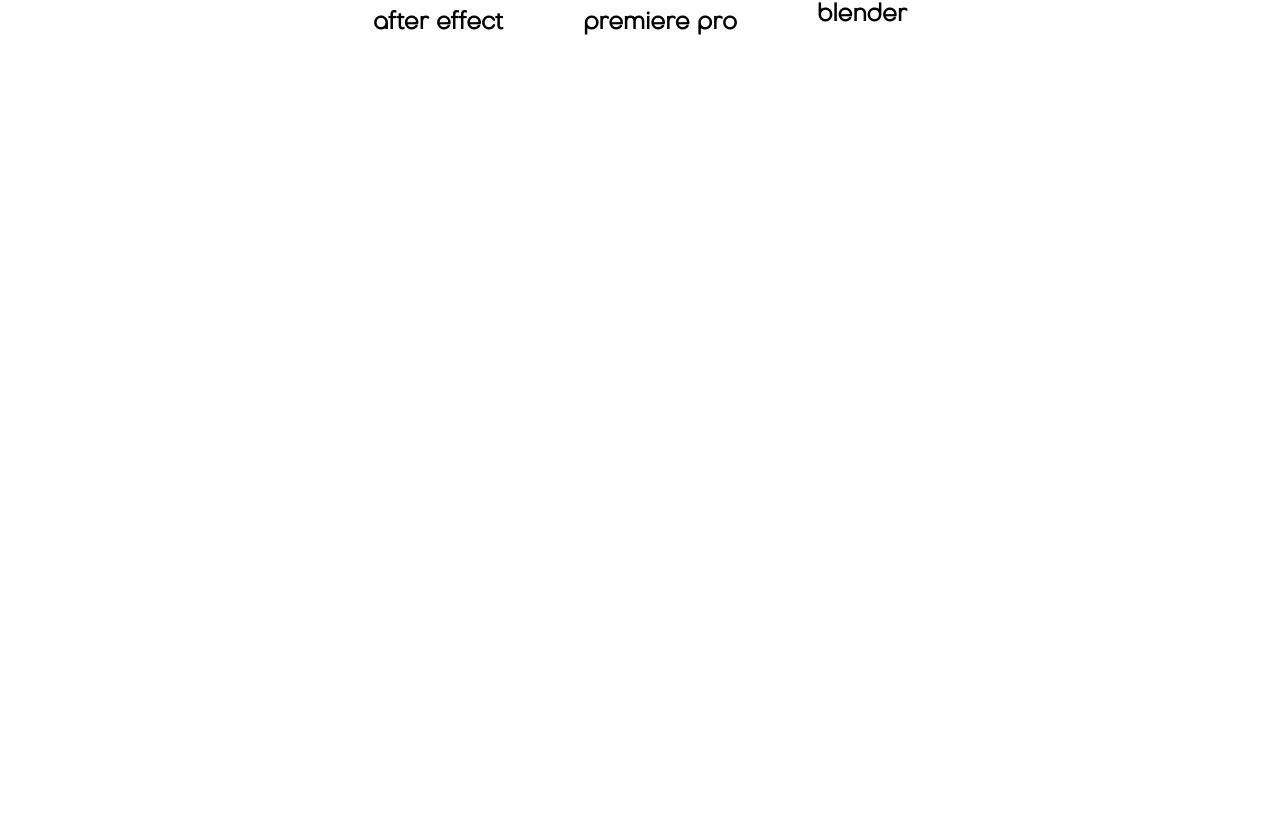
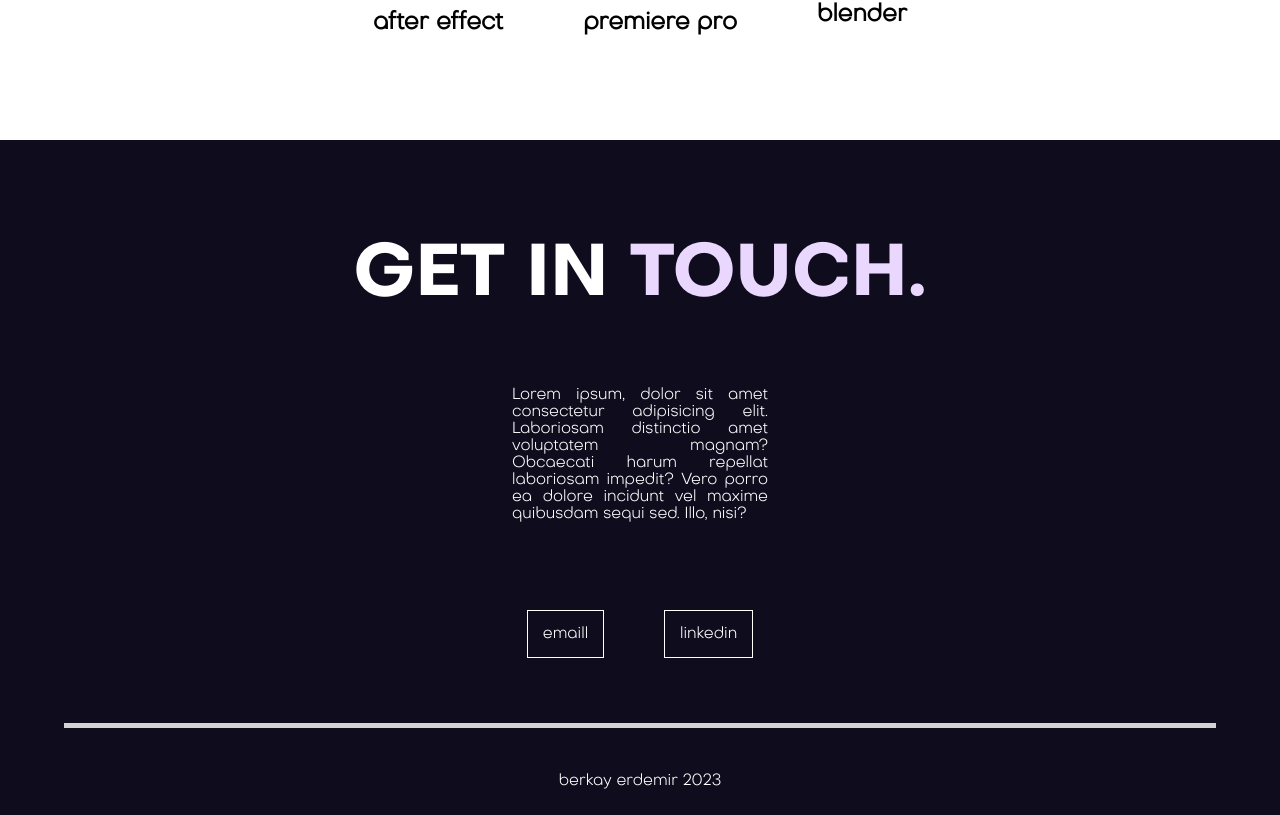
Before and after one commit to ThibautHe/FolioB, a React (Vite) app: page / in a window 1280 px wide. Shown: the part 3526-4341 px from the top of the page. Before the commit the page ends 3666 px from the top, so only its background shows below. Built offline with nearby package versions, Linux system fonts and the light colour scheme.

Commit message:
footer as component

```diff
--- a/src/App.jsx
+++ b/src/App.jsx
@@ -7,6 +7,7 @@
 import "./CSS/MainStory.css";
 import { RouterProvider, createBrowserRouter } from "react-router-dom";
 import { Portfolio } from "./Portfolio.jsx";
+import {Footer} from "./Footer.jsx";
 
 const About = () => {
   const { theme, readableColor } = useColorTheme();
@@ -182,6 +183,7 @@
           </div>
         </div>
       </div>
+      <Footer/>
     </>
   )
 }
--- a/src/Footer.jsx
+++ b/src/Footer.jsx
@@ -1,6 +1,6 @@
 import { useColorTheme } from "./Hooks/useColorTheme"
 
-export function FooterMain()
+export function Footer()
 {
     const {color1,color2} = useColorTheme();
 
```
